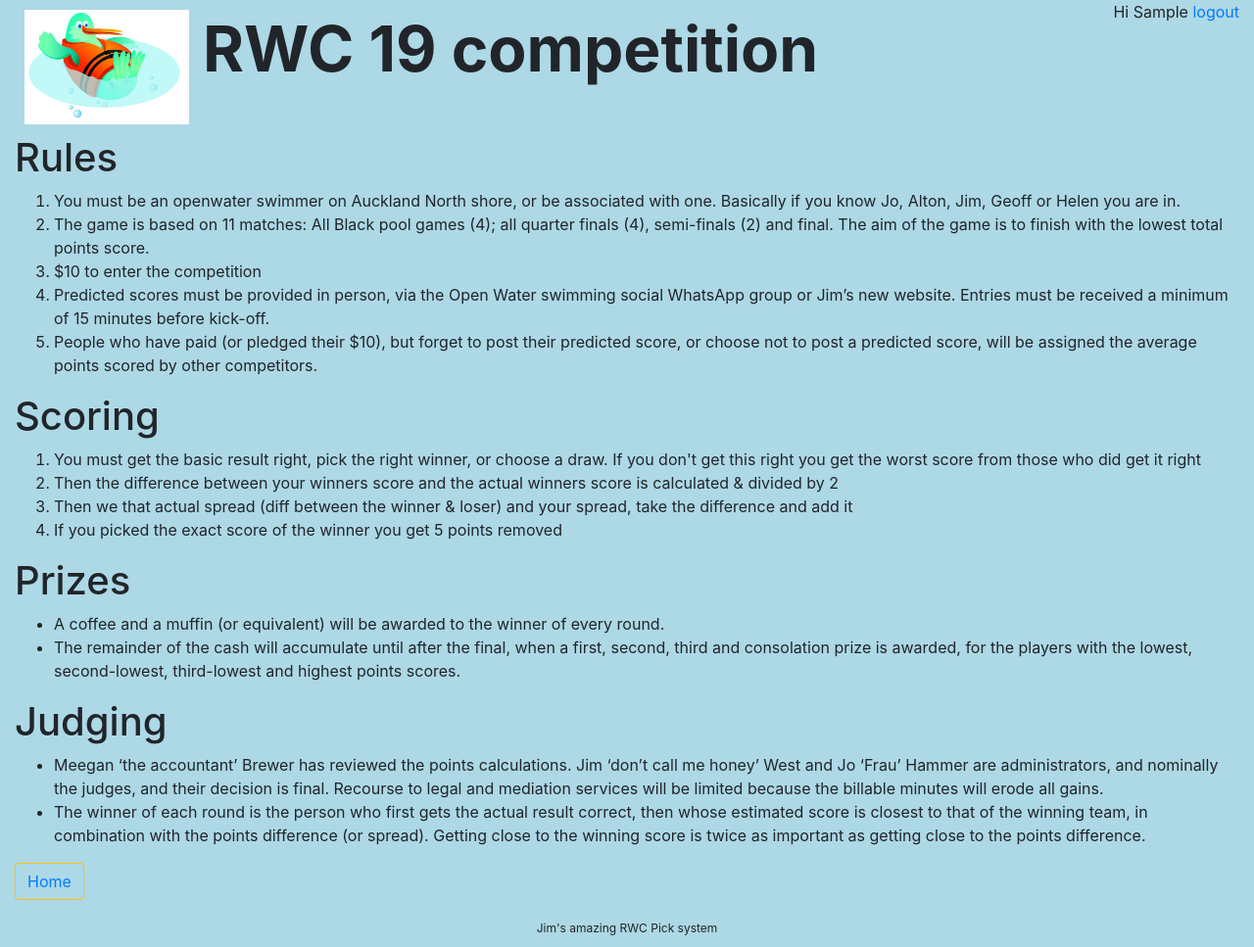
After one commit to Jimboeri/rwc19, a Django app: page /rwc19/about/ in a window 1280 px wide. The commit adds this page. Shown: the whole page at 98% size. Run offline with Django 3.2, Linux system fonts and the light colour scheme; the visitor is signed in with stand-in values (Sample User, id 1); some libraries are stand-ins or nearby versions.

Commit message:
Added about

```diff
--- /dev/null
+++ b/swim/rwc19/templates/rwc19/about.html
@@ -0,0 +1,50 @@
+{% extends "rwc19/base.html" %}
+
+{% block title %}
+Openwater swimmers RWC 2019 competition
+{% endblock %}
+
+{% block web-body %}
+<h1>Rules</h1>
+<ol>
+    <li>You must be an openwater swimmer on Auckland North shore, or be associated with one.
+        Basically if you know Jo, Alton, Jim, Geoff or Helen you are in.</li>
+    <li>The game is based on 11 matches: All Black pool games (4); all quarter finals (4), semi-finals (2) and final.
+            The aim of the game is to finish with the lowest total points score.</li>
+    <li>$10 to enter the competition</li>
+    <li>Predicted scores must be provided in person, via the Open Water swimming social WhatsApp group or Jim’s new website.
+        Entries must be received a minimum of 15 minutes before kick-off.</li>
+    <li>People who have paid (or pledged their $10), but forget to post their predicted score, or choose not to post a predicted score,
+        will be assigned the average points scored by other competitors.</li>
+
+</ol>
+<h1>Scoring</h1>
+    <ol>
+        <li>You must get the basic result right, pick the right winner, or choose a draw.
+            If you don't get this right you get the worst score from those who did get it right</li>
+        <li>Then the difference between your winners score and the actual winners score is calculated & divided by 2</li>
+        <li>Then we that actual spread (diff between the winner & loser) and your spread, take the difference and add it</li>
+        <li>If you picked the exact score of the winner you get 5 points removed</li>
+    </ol>
+
+    <h1>Prizes</h1>
+    <ul>
+        <li>A coffee and a muffin (or equivalent) will be awarded to the winner of every round.</li>
+        <li>The remainder of the cash will accumulate until after the final, when a first, second, third and consolation prize is awarded,
+            for the players with the lowest, second-lowest, third-lowest and highest points scores.</li>
+    </ul>
+
+    <h1>Judging</h1>
+<ul>
+<li>Meegan ‘the accountant’ Brewer has reviewed the points calculations.
+    Jim ‘don’t call me honey’ West and Jo ‘Frau’ Hammer are administrators, and nominally the judges, and their decision is final.
+    Recourse to legal and mediation services will be limited because the billable minutes will erode all gains.</li>
+<li>The winner of each round is the person who first gets the actual result correct,
+    then whose estimated score is closest to that of the winning team, in combination with the points difference (or spread).
+    Getting close to the winning score is twice as important as getting close to the points difference. </li>
+</ul>
+    <span id="node_cancel_button" class="cancel_button">
+        <a href="{% url 'rwc19:index' %}" class="btn btn-link btn-outline-warning" role="button">Home</a>
+    </span>
+
+{% endblock %}
--- a/swim/rwc19/urls.py
+++ b/swim/rwc19/urls.py
@@ -10,7 +10,6 @@ urlpatterns = [
     path('pickupdate/', views.makePicks, name='pickUpdate'),
     path('player/<int:player_id>/', views.playerDets, name='playerDets'),
     path('game/edit/<int:game_id>/', views.gameEdit, name='gameEdit'),
-    #path('gateway/<int:gateway_ref>/', views.gatewayDetail, name='gatewayDetail'),
-    #path('node/update/<int:node_ref>/', views.nodeUpdate, name='nodeUpdate'),
-    #path('node/modupdate/<int:node_ref>/', views.nodeModNotify, name='nodeModNotify'),
+    path('game/view/<int:game_id>/', views.gameView, name='gameView'),
+    path('about/', views.about, name='about'),
 ]
--- a/swim/rwc19/views.py
+++ b/swim/rwc19/views.py
@@ -58,6 +58,7 @@ def makePicks(request):
     context = {'formset': fPicks}
     return render(request, 'rwc19/pickUpdate.html', context)
 
+@login_required
 def playerDets(request, player_id):
     player = get_object_or_404(Profile, user = player_id)
     picks = player.prediction_set.all().order_by('gamedate')
@@ -65,6 +66,7 @@ def playerDets(request, player_id):
     context = {'player': player, 'picks':picks}
     return render(request, 'rwc19/playerDets.html', context)
 
+@login_required
 def gameEdit(request, game_id):
     game = get_object_or_404(Game, id = game_id)
 
@@ -121,3 +123,18 @@ def gameEdit(request, game_id):
         fPicks = PickFormSet(queryset = Prediction.objects.filter(game=game))
     context = {'gForm': gForm, 'formset': fPicks}
     return render(request, 'rwc19/gameEdit.html', context)
+
+@login_required
+def gameView(request, game_id):
+    game = get_object_or_404(Game, id = game_id)
+
+    picks = Prediction.objects.all().filter(game = game)
+    print(len(picks))
+    context = {'picks': picks, 'game': game}
+    return render(request, 'rwc19/gameView.html', context)
+
+@login_required
+def about(request):
+
+    #context = {'picks': picks, 'game': game}
+    return render(request, 'rwc19/about.html')
```
Also changed, not shown: swim/rwc19/templates/rwc19/gameView.html (added, +70 -0 lines), swim/rwc19/templates/rwc19/index.html (+4 -5 lines).
